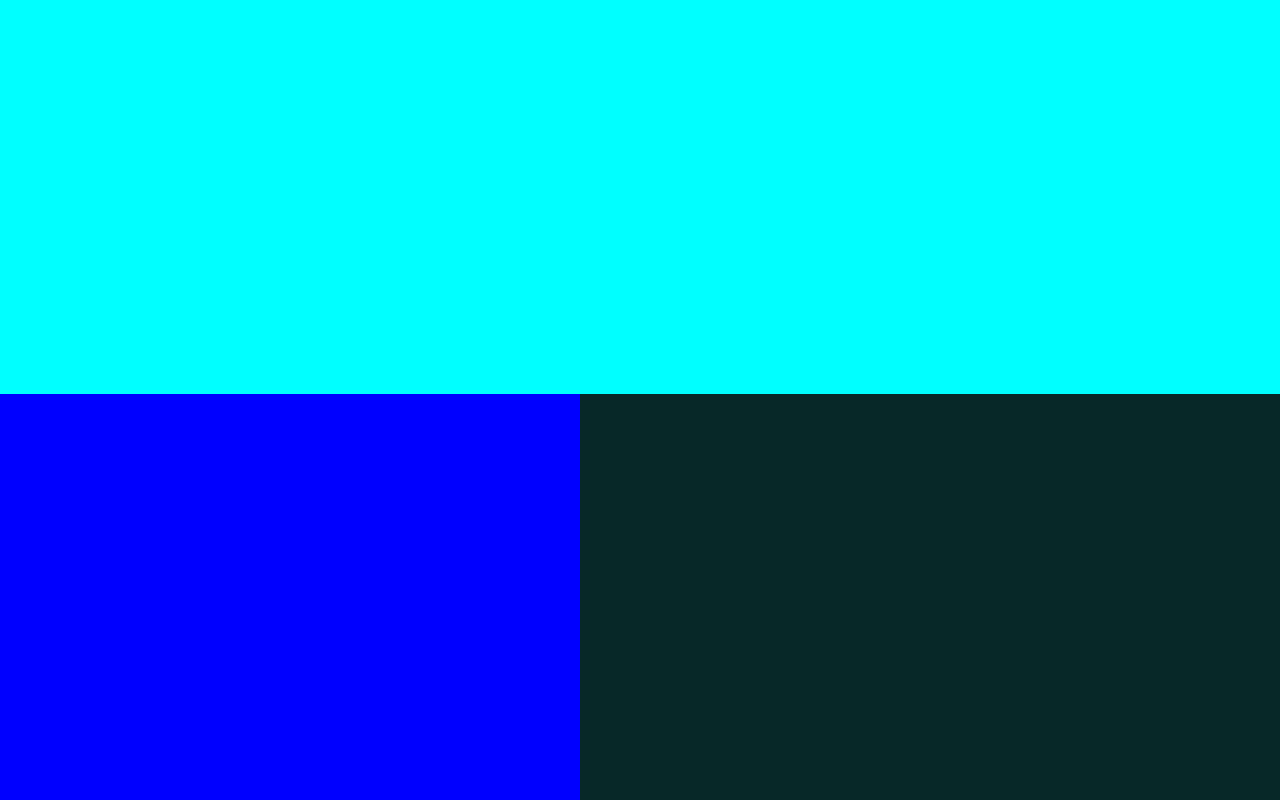
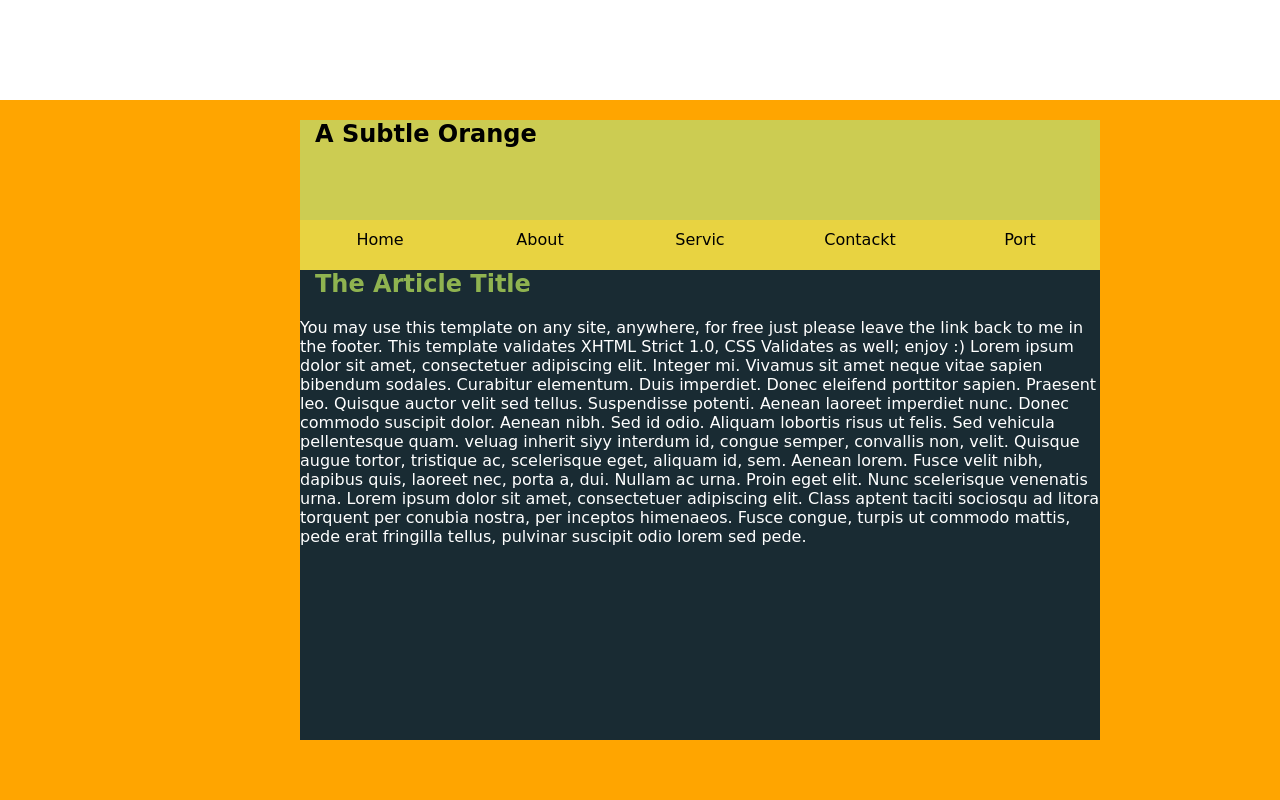
Before and after one commit to EyyubEkberov2012/Command, a plain HTML site: page index.html in a window 1280 px wide. Shown: the part 700-1500 px from the top of the page. Drawn offline with Linux system fonts and the light colour scheme.

Commit message:
master card deyisiklik about hisesini qosdum

```diff
--- a/css/style.css
+++ b/css/style.css
@@ -31,8 +31,12 @@ body {
 
 #home {
     width: 100%;
-    min-height: 547px;
+    min-height: 800px;
     float: left;
+    text-align: center;
+    background-image: url();
+    background-repeat: no-repeat;
+    background-size: cover;
 }
 
 .master {
@@ -42,7 +46,7 @@ body {
     background: red;
     position: relative;
     float: left;
-    left: 400px;
+    left: 550px;
     top: 100px;
 
 
@@ -56,7 +60,7 @@ body {
     background: #F79F19;
     position: relative;
     opacity: 0.9;
-    left: 620px;
+    left: 690px;
     top: 100px;
 
 
@@ -65,6 +69,7 @@ body {
 #home h1 {
     text-align: center;
     margin-top: 100px;
+
 }
 #home span{
     float: right;
@@ -72,13 +77,13 @@ body {
 }
 #about {
     width: 100%;
-    min-height: 547px;
+    min-height: 800px;
     float: left;
-    background-color: aqua;
+    background-color: orange;
 }
 #contack {
     width: 100%;
-    min-height: 547px;
+    min-height: 800px;
     float: left;
     background-color: rgb(7, 40, 40);
 }
--- a/index.html
+++ b/index.html
@@ -7,6 +7,103 @@
     <title>Document</title>
     <link rel="stylesheet" href="./css/style.css">
 
+    <style>
+
+        .main {
+            width: 800px;
+            height: 600px;
+            background: red;
+            margin-left: 300px;
+        }
+
+        .yuxari {
+           max-width:800px ;
+            height: 100px;
+            background: #CCCC52;
+            padding-left: 15px;
+
+        }
+
+        .p {
+            width: 800px;
+            height: 50px;
+            background: #E8D341;
+            float: left;
+
+        }
+        .home{
+            width: 160px;
+            height: 40px;
+            background: #E8D341;
+            text-align: center;
+            padding-top: 10px;
+            float: left;
+            transition: 0,4s;
+        }
+        .about{
+            width: 160px;
+            height: 40px;
+            background: #E8D341;
+            text-align: center;
+            padding-top: 10px;
+            float: left;
+            transition: 0,4s;
+        }
+        .servic{
+            width: 160px;
+            height: 40px;
+            background: #E8D341;
+            text-align: center;
+            padding-top: 10px;
+            float: left;
+            transition: 0,4s;
+        }
+        .concakt{
+            width: 160px;
+            height: 40px;
+            background: #E8D341;
+            text-align: center;
+            padding-top: 10px;
+            float: left;
+            transition: 0,4s;
+        }
+        .port{
+            width: 160px;
+            height: 40px;
+            background: #E8D341;
+            text-align: center;
+            padding-top: 10px;
+            float: left;
+            transition: 0,4s;
+        }
+        .t{
+            width: 800px;
+            height: 500px;
+            background: #192B33;
+
+        }
+        .home:hover{
+            color: gray;
+            cursor: pointer;
+        }
+        .about:hover{
+            color: gray;
+            cursor: pointer;
+        }
+        .servic:hover{
+            color: gray;
+            cursor: pointer;
+
+        }
+        .concakt:hover{
+            color: gray;
+            cursor: pointer;
+        }
+        .port:hover{
+            color: gray;
+            cursor: pointer;
+        }
+    </style>
 </head>
 
 <body>
@@ -21,9 +118,29 @@
         <div class="clas"></div><span>™️</span>
         <h1>MASTERCARD ®️</h1>
     </section>
-    <section id="about"></section>
+    <section id="about">
+        <div class="main">
+            <div class="yuxari"><H1>A Subtle Orange</H1></div>
+            <div class="p">
+                <div class="home">Home</div>
+                <div class="about">About</div>
+                <div class="servic">Servic</div>
+                <div class="concakt">Contackt</div>
+                <div class="port">Port</div>
+                <div class="t"><h1 style="margin-left: 15px;color:#8FB350">The Article Title</h1>
+                <p style="color: white;">You may use this template on any site, anywhere, for free just please leave the link back to me in the footer. This template validates XHTML Strict 1.0, CSS Validates as well; enjoy :)
+
+
+                    Lorem ipsum dolor sit amet, consectetuer adipiscing elit. Integer mi. Vivamus sit amet neque vitae sapien bibendum sodales. Curabitur elementum. Duis imperdiet. Donec eleifend porttitor sapien. Praesent leo. Quisque auctor velit sed tellus. Suspendisse potenti. Aenean laoreet imperdiet nunc. Donec commodo suscipit dolor. Aenean nibh. Sed id odio. Aliquam lobortis risus ut felis. Sed vehicula pellentesque quam.
+
+
+                    veluag inherit siyy interdum id, congue semper, convallis non, velit. Quisque augue tortor, tristique ac, scelerisque eget, aliquam id, sem. Aenean lorem. Fusce velit nibh, dapibus quis, laoreet nec, porta a, dui. Nullam ac urna. Proin eget elit. Nunc scelerisque venenatis urna. Lorem ipsum dolor sit amet, consectetuer adipiscing elit. Class aptent taciti sociosqu ad litora torquent per conubia nostra, per inceptos himenaeos. Fusce congue, turpis ut commodo mattis, pede erat fringilla tellus, pulvinar suscipit odio lorem sed pede.</p></div>
+            </div>
+        </div>
+    </section>
     <section id="contack">
         <div class="div"></div>
+
     </section>
 
 
```
